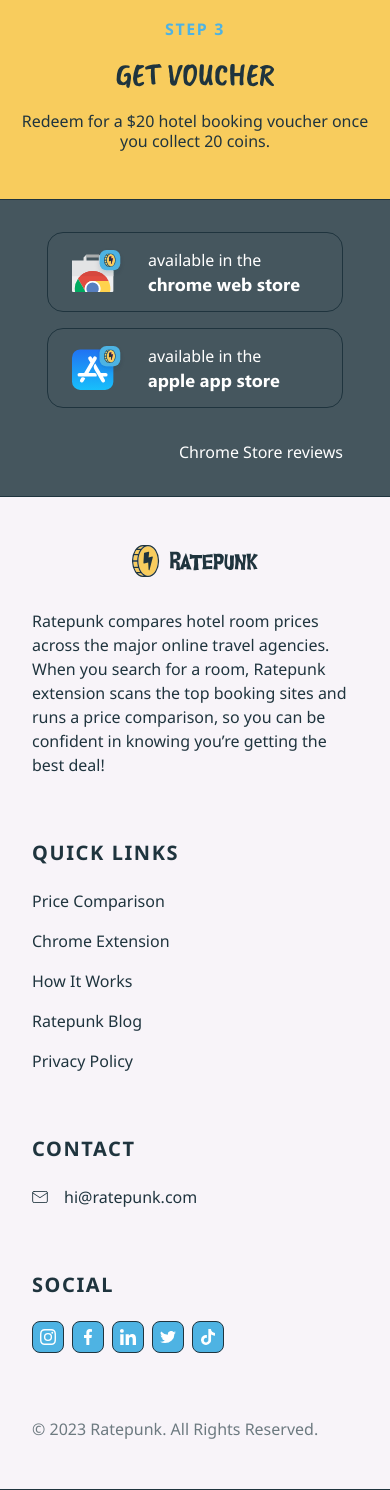
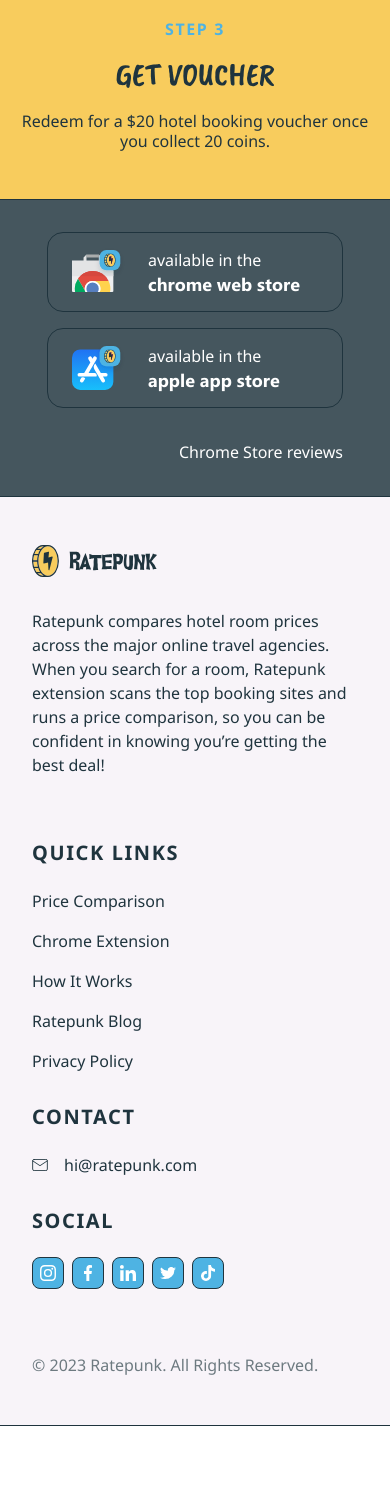
Before and after one commit to justaslaz/interview-spa-ratepunk, a Next.js app: page / in a window 390 px wide. Shown: the part 1586-3076 px from the top of the page. After the commit the page ends 3012 px from the top, so only its background shows below. Built offline with nearby package versions, Linux system fonts and the light colour scheme; some icons are missing.

Commit message:
style: fix footer whitespace on mobile

```diff
--- a/src/components/Footer.tsx
+++ b/src/components/Footer.tsx
@@ -9,7 +9,9 @@
       <div className={styles.content}>
         {/* About */}
         <div className={styles.about}>
-          <LinkLogo />
+          <figure>
+            <LinkLogo />
+          </figure>
           <p>
             Ratepunk compares hotel room prices across the major online travel
             agencies. When you search for a room, Ratepunk extension scans the
--- a/src/styles/Footer.module.scss
+++ b/src/styles/Footer.module.scss
@@ -26,6 +26,7 @@
   @include xs {
     display: flex;
     flex-direction: column;
+    gap: 2rem;
   }
 }
 
@@ -42,6 +43,7 @@
   grid-row: 1 / -1;
   display: flex;
   flex-direction: column;
+  align-items: flex-start;
   gap: 2rem;
   margin-right: 4rem;
 
@@ -49,6 +51,10 @@
     grid-column: 1 / -1;
     grid-row: 1;
     margin-right: 0;
+  }
+
+  @include xs {
+    margin-bottom: 2rem;
   }
 }
 
@@ -104,6 +110,7 @@
 
   @include xs {
     align-self: flex-start;
+    margin-bottom: 2rem;
   }
 }
 
@@ -135,7 +142,6 @@
 
   @include lg {
     grid-column: 1 / -1;
-    justify-self: center;
   }
 
   @include xs {
```
